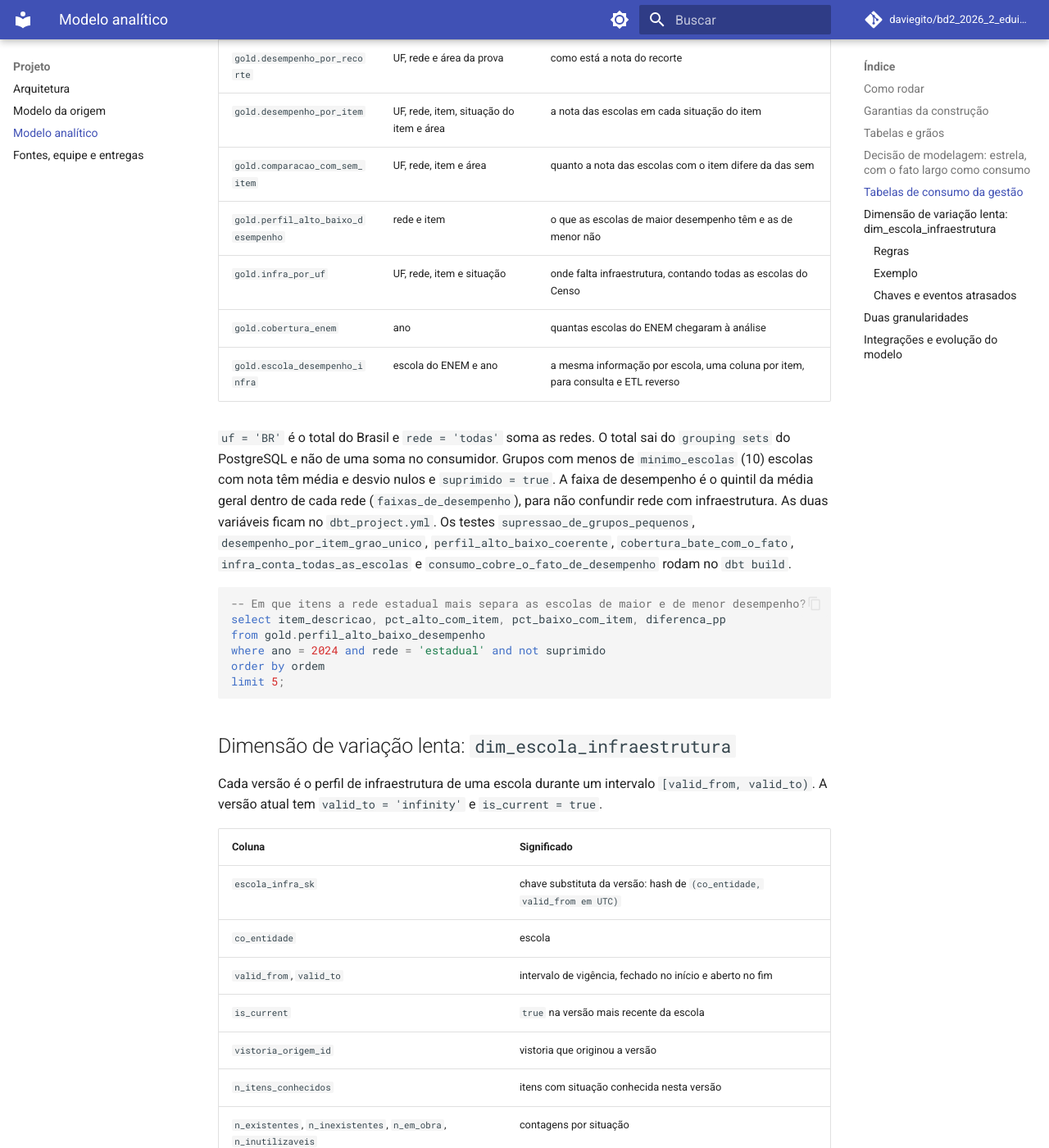
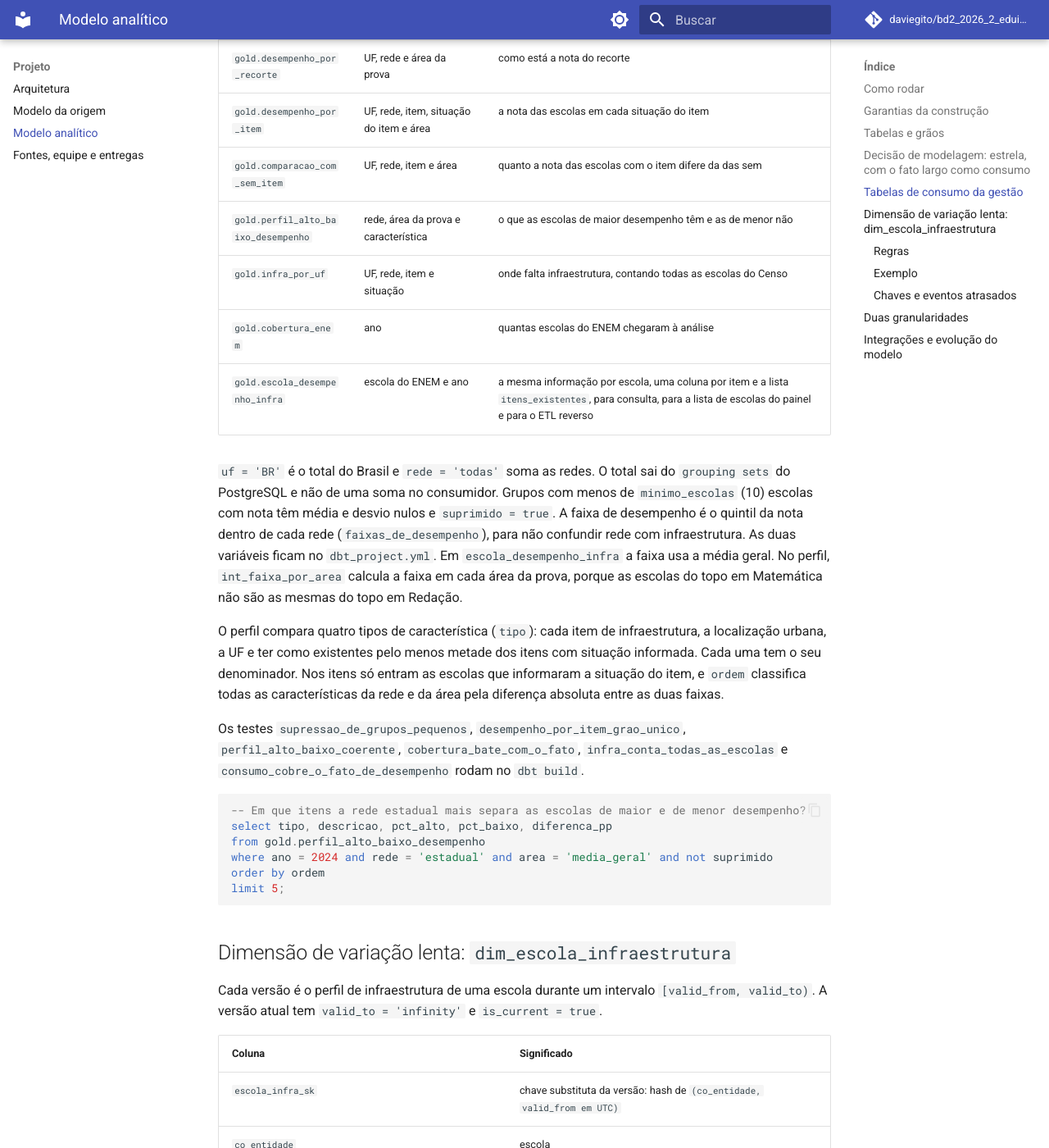
Before and after one commit to daviegito/bd2_2026_2_eduinfra, an MkDocs documentation site: the page built from docs/modelo-analitico.md, in a window 1280 px wide and 1400 px high, scrolled down 3359 px. Shown: the whole window at 82% size. Built offline with MkDocs 1.6.1 and Material for MkDocs 9.7.7, drawn with Linux system fonts in a browser that asks for light colours; comment, search, counter and statistics services are not loaded.

Commit message:
docs: descreve o perfil por área, as características e a lista de escolas
Refs #94
Refs #95

````diff
--- a/docs/modelo-analitico.md
+++ b/docs/modelo-analitico.md
@@ -108,25 +108,35 @@ respondem à pergunta de gestão sem JOIN e sem cálculo no consumidor.
 | `gold.desempenho_por_recorte` | UF, rede e área da prova | como está a nota do recorte |
 | `gold.desempenho_por_item` | UF, rede, item, situação do item e área | a nota das escolas em cada situação do item |
 | `gold.comparacao_com_sem_item` | UF, rede, item e área | quanto a nota das escolas com o item difere da das sem |
-| `gold.perfil_alto_baixo_desempenho` | rede e item | o que as escolas de maior desempenho têm e as de menor não |
+| `gold.perfil_alto_baixo_desempenho` | rede, área da prova e característica | o que as escolas de maior desempenho têm e as de menor não |
 | `gold.infra_por_uf` | UF, rede, item e situação | onde falta infraestrutura, contando todas as escolas do Censo |
 | `gold.cobertura_enem` | ano | quantas escolas do ENEM chegaram à análise |
-| `gold.escola_desempenho_infra` | escola do ENEM e ano | a mesma informação por escola, uma coluna por item, para consulta e ETL reverso |
+| `gold.escola_desempenho_infra` | escola do ENEM e ano | a mesma informação por escola, uma coluna por item e a lista `itens_existentes`, para consulta, para a lista de escolas do painel e para o ETL reverso |
 
 `uf = 'BR'` é o total do Brasil e `rede = 'todas'` soma as redes. O total sai do
 `grouping sets` do PostgreSQL e não de uma soma no consumidor. Grupos com menos de
 `minimo_escolas` (10) escolas com nota têm média e desvio nulos e `suprimido = true`.
-A faixa de desempenho é o quintil da média geral dentro de cada rede (`faixas_de_desempenho`),
+A faixa de desempenho é o quintil da nota dentro de cada rede (`faixas_de_desempenho`),
 para não confundir rede com infraestrutura. As duas variáveis ficam no `dbt_project.yml`.
+Em `escola_desempenho_infra` a faixa usa a média geral. No perfil, `int_faixa_por_area`
+calcula a faixa em cada área da prova, porque as escolas do topo em Matemática não são
+as mesmas do topo em Redação.
+
+O perfil compara quatro tipos de característica (`tipo`): cada item de infraestrutura,
+a localização urbana, a UF e ter como existentes pelo menos metade dos itens com
+situação informada. Cada uma tem o seu denominador. Nos itens só entram as escolas que
+informaram a situação do item, e `ordem` classifica todas as características da rede e
+da área pela diferença absoluta entre as duas faixas.
+
 Os testes `supressao_de_grupos_pequenos`, `desempenho_por_item_grao_unico`,
 `perfil_alto_baixo_coerente`, `cobertura_bate_com_o_fato`, `infra_conta_todas_as_escolas`
 e `consumo_cobre_o_fato_de_desempenho` rodam no `dbt build`.
 
 ```sql
 -- Em que itens a rede estadual mais separa as escolas de maior e de menor desempenho?
-select item_descricao, pct_alto_com_item, pct_baixo_com_item, diferenca_pp
+select tipo, descricao, pct_alto, pct_baixo, diferenca_pp
 from gold.perfil_alto_baixo_desempenho
-where ano = 2024 and rede = 'estadual' and not suprimido
+where ano = 2024 and rede = 'estadual' and area = 'media_geral' and not suprimido
 order by ordem
 limit 5;
 ```
````
Also changed, not shown: README.md (+9 -4 lines), 1 other file.
